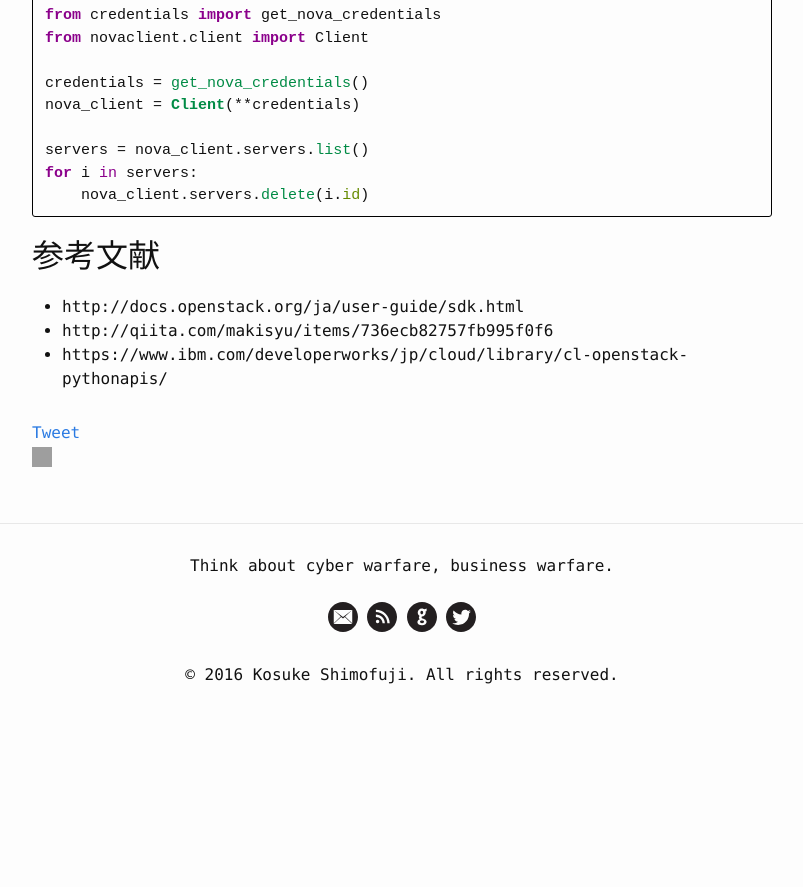
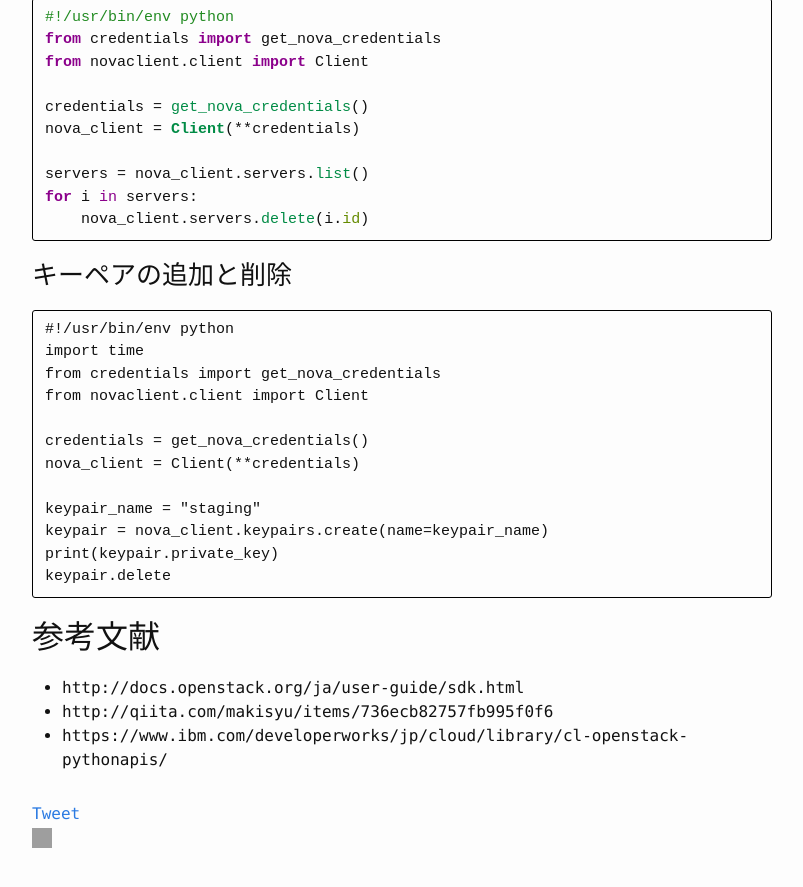
Before and after one commit to KosukeShimofuji/KosukeShimofuji.github.io, a Jekyll site: the page built from _posts/2016-08-05-OpenStack-python-sdk.markdown, in a window 1280 px wide and 900 px high, scrolled down 2976 px. Shown: the top 887 px of the window, without its empty margins (238-1041 px from the left). Built offline with Jekyll 4.4.1, drawn with Linux system fonts in a browser that asks for light colours; a script that is not in the unit is left out; comment, search, counter and statistics services are not loaded; the table of contents is made by our own code; before the commit the page ends 3693 px from its top, so only the background shows below that; grey boxes are pictures that could not be loaded.

Commit message:
add entry

````diff
--- a/_posts/2016-08-05-OpenStack-python-sdk.markdown
+++ b/_posts/2016-08-05-OpenStack-python-sdk.markdown
@@ -137,6 +137,23 @@ for i in servers:
     nova_client.servers.delete(i.id)
 ```
 
+## キーペアの追加と削除
+
+```
+#!/usr/bin/env python
+import time
+from credentials import get_nova_credentials
+from novaclient.client import Client
+
+credentials = get_nova_credentials()
+nova_client = Client(**credentials)
+
+keypair_name = "staging"
+keypair = nova_client.keypairs.create(name=keypair_name)
+print(keypair.private_key)
+keypair.delete
+```
+
 # 参考文献
 
  * http://docs.openstack.org/ja/user-guide/sdk.html
````
Also changed, not shown: _drafts/OpenMultiStack.markdown (+5 -2 lines).
